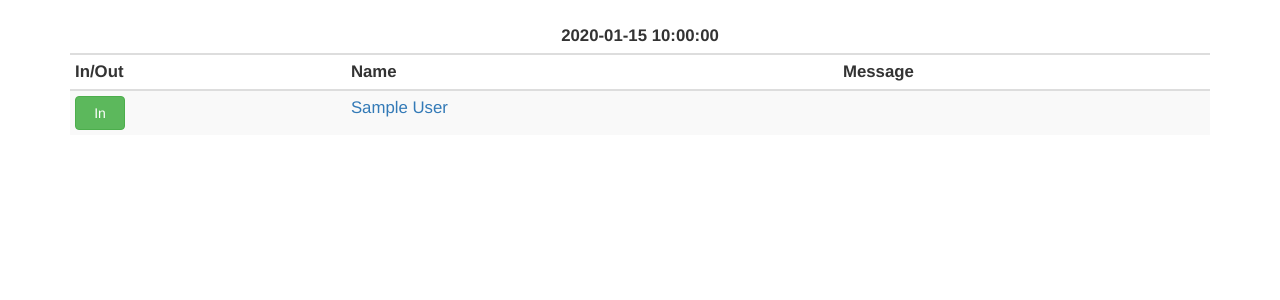
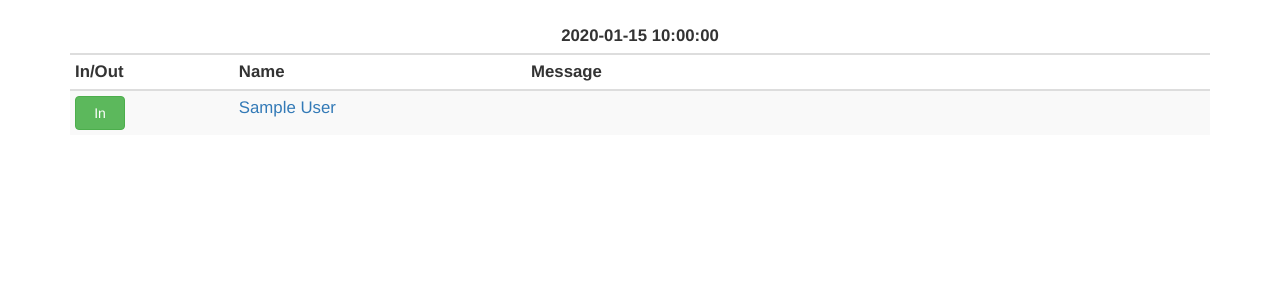
Before and after one commit to isavine/InOutBoard, a Flask app: template templates/board.html in a window 1280 px wide. Shown: the part 51-351 px from the top of the page. Run offline with Flask 2, Linux system fonts and the light colour scheme; tables that the repository leaves empty hold one stand-in row (values such as "Sample post"); the template is opened without the code that fills it: values that come from a table or form of the project are taken from there, most other values are stand-ins (such as "Sample title", 1, 10 or a date in 2020); parts of the project's set-up code (start-up, migrations or seed data) failed here and were passed over; some libraries are stand-ins or nearby versions.

Commit message:
set message column width at 60%

```diff
--- a/templates/board.html
+++ b/templates/board.html
@@ -11,7 +11,7 @@
       <tr>
         <th scope="col"> In/Out </th>
         <th scope="col"> Name </th>
-        <th scope="col"> Message </th>
+        <th scope="col" style="width:60%"> Message </th>
         {% if admin %}
         <th> </th>
         {% endif %}
```
